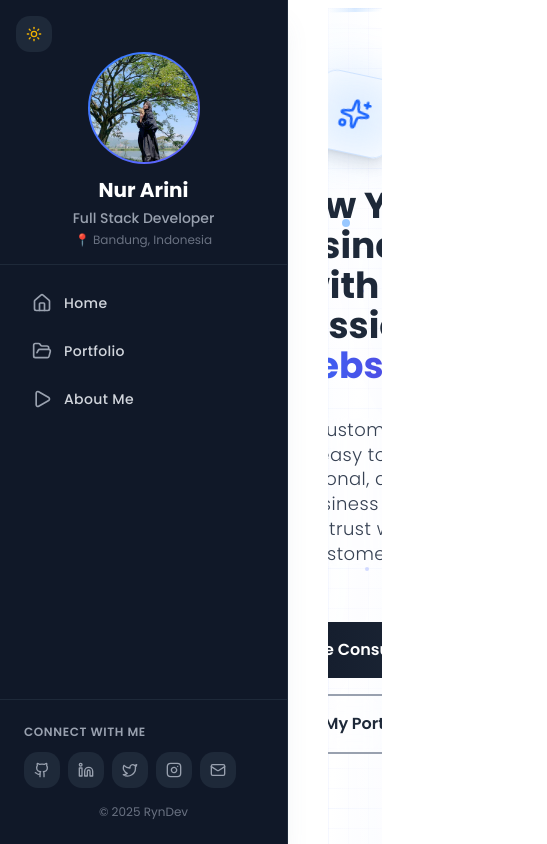
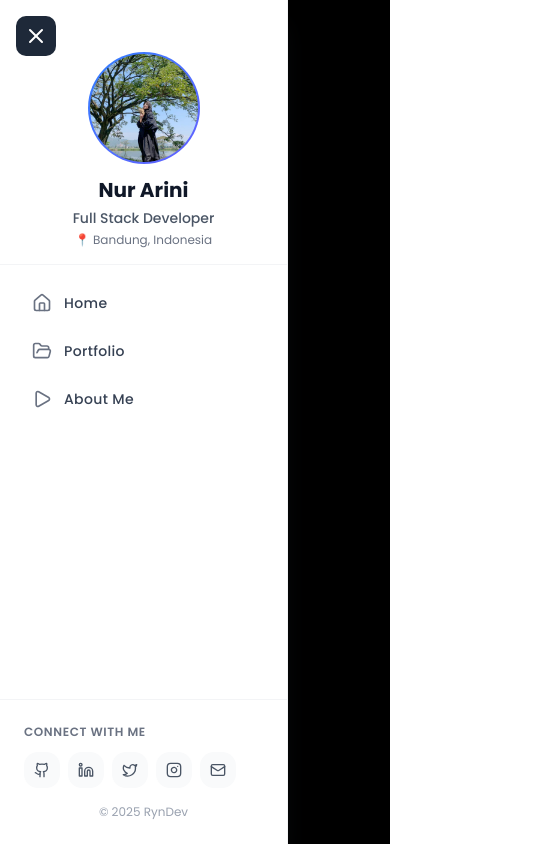
Before and after one commit to daffamusyafa/portfolio-daffa, a Next.js app: page / in a window 390 px wide. Both pictures are taken after a click on the button 34 px from the left and 34 px from the top of the page. Shown: the top 844 px of the page, 547 px wide, since content can reach past the window. Built offline with nearby package versions, Linux system fonts and the light colour scheme.

Commit message:
feat: add responsive sidebar

```diff
--- a/src/app/about/page.tsx
+++ b/src/app/about/page.tsx
@@ -10,7 +10,6 @@ const AboutPage = () => {
   return (
     <div className="min-h-screen font-poppins py-6">
       <div className="mx-auto space-y-8">
-        {/* Hero Section */}
         <div className="bg-white rounded-2xl shadow-sm p-8 border border-gray-100">
           <div className="flex flex-col md:flex-row gap-8 items-center md:items-start">
             <div className="flex-1 text-center md:text-left">
@@ -38,11 +37,7 @@ const AboutPage = () => {
               <div key={exp.id} className="relative">
                 {index !== experiences.length - 1 && <div className="absolute left-6 top-16 w-0.5 h-full bg-gray-200"></div>}
                 <div className="flex gap-6">
-                  <div className="flex-shrink-0">
-                    <div className="w-12 h-12 bg-blue-100 rounded-full flex items-center justify-center">
-                      <Briefcase className="text-blue-600" size={20} />
-                    </div>
-                  </div>
+
                   <div className="flex-1">
                     <div className="mb-4">
                       <h3 className="text-xl font-semibold text-gray-900">{exp.title}</h3>
@@ -132,7 +127,6 @@ const AboutPage = () => {
           </div>
         </div>
 
-        {/* Skills Section */}
         <SkillSection />
       </div>
     </div>
--- a/src/app/layout.tsx
+++ b/src/app/layout.tsx
@@ -17,11 +17,11 @@ const poppins = Poppins({
   variable: "--font-poppins",
   subsets: ["latin"],
   weight: ["100", "200", "300", "400", "500", "600", "700", "800", "900"],
-})
+});
 
 export const metadata: Metadata = {
-  title: "Create Next App",
-  description: "Generated by create next app",
+  title: "Nur Arini - Portfolio",
+  description: "Full Stack Developer Portfolio - Nur Arini",
 };
 
 export default function RootLayout({
@@ -35,7 +35,20 @@ export default function RootLayout({
         <div className="min-h-screen bg-white dark:bg-gray-900">
           <Sidebar />
 
-          <main className="ml-80 min-h-screen p-2 bg-white dark:bg-gray-900">
+          {/* Main content dengan responsive margin dan padding */}
+          <main
+            className="
+            ml-0 lg:ml-72
+            min-h-screen
+            p-2 lg:p-8
+            pt-16 lg:pt-2
+            bg-white
+            dark:bg-gray-900
+            transition-all
+            duration-300
+            ease-in-out
+          "
+          >
             {children}
           </main>
         </div>
--- a/src/components/Sidebar.tsx
+++ b/src/components/Sidebar.tsx
@@ -1,7 +1,7 @@
 "use client";
 
 import React, { useState } from "react";
-import { Home, FolderOpen,Play, Moon, Sun, Github, Linkedin, Twitter, Instagram, Mail } from "lucide-react";
+import { Home, FolderOpen, Play, Moon, Sun, Github, Linkedin, Twitter, Instagram, Mail, Menu, X } from "lucide-react";
 import Image from "next/image";
 import { useRouter } from "next/navigation";
 
@@ -29,13 +29,44 @@ const socialLinks = [
 export default function Sidebar() {
   const [activeItem, setActiveItem] = useState("introduction");
   const [isDarkMode, setIsDarkMode] = useState(false);
+  const [isSidebarOpen, setIsSidebarOpen] = useState(false);
 
   const router = useRouter();
 
+  const toggleSidebar = () => {
+    setIsSidebarOpen(!isSidebarOpen);
+  };
+
+  const handleNavigation = (itemId: string) => {
+    setActiveItem(itemId);
+    router.push(`/${itemId}`);
+    // Auto close sidebar di mobile setelah navigation
+    if (typeof window !== "undefined" && window.innerWidth < 1024) {
+      setIsSidebarOpen(false);
+    }
+  };
+
   return (
     <div className={`${isDarkMode ? "dark" : ""}`}>
-      <aside className="fixed left-0 top-0 h-screen w-72 font-poppins bg-white dark:bg-gray-900 border-r border-gray-100 dark:border-gray-800 flex flex-col transition-all duration-300 ease-in-out shadow-xl shadow-slate-500/10">
-        {/* Profile Section */}
+      {/* Mobile Menu Button */}
+      <button onClick={toggleSidebar} className="fixed top-4 left-4 z-50 p-2 bg-gray-800 text-white rounded-lg lg:hidden">
+        {isSidebarOpen ? <X size={24} /> : <Menu size={24} />}
+      </button>
+
+      {/* Overlay untuk mobile */}
+      {isSidebarOpen && <div className="fixed inset-0 bg-black bg-opacity-50 z-40 lg:hidden" onClick={toggleSidebar} />}
+
+      {/* Sidebar - UI tetap sama, hanya tambah responsive logic */}
+      <aside
+        className={`
+        fixed left-0 top-0 h-screen w-72 font-poppins bg-white dark:bg-gray-900
+        border-r border-gray-100 dark:border-gray-800 flex flex-col
+        transition-all duration-300 ease-in-out shadow-xl shadow-slate-500/10 z-40
+        ${isSidebarOpen ? "translate-x-0" : "-translate-x-full"}
+        lg:translate-x-0
+      `}
+      >
+        {/* Profile Section - UI sama persis */}
         <div className="p-4 border-b border-gray-100 dark:border-gray-800">
           <button onClick={() => setIsDarkMode(!isDarkMode)} className="p-2.5 rounded-xl bg-gray-100 dark:bg-gray-800 hover:bg-gray-200 dark:hover:bg-gray-700 transition-all duration-200 group">
             {isDarkMode ? <Sun className="w-4 h-4 text-yellow-500 group-hover:rotate-12 transition-transform duration-200" /> : <Moon className="w-4 h-4 text-gray-600 group-hover:-rotate-12 transition-transform duration-200" />}
@@ -54,7 +85,7 @@ export default function Sidebar() {
           </div>
         </div>
 
-        {/* Navigation */}
+        {/* Navigation - UI sama persis, hanya ganti onClick */}
         <nav className="flex-1 p-4 space-y-1">
           {navigationItems.map((item) => {
             const IconComponent = item.icon;
@@ -63,10 +94,7 @@ export default function Sidebar() {
             return (
               <button
                 key={item.id}
-                onClick={() => {
-                  setActiveItem(item.id);
-                  router.push(`/${item.id}`);
-                }}
+                onClick={() => handleNavigation(item.id)}
                 className={`w-full flex items-center gap-3 px-4 py-3 rounded-xl text-left transition-all duration-200 group relative overflow-hidden ${
                   isActive ? "bg-gradient-to-r from-blue-50 to-indigo-50 dark:from-blue-900/20 dark:to-indigo-900/20 text-blue-700 dark:text-blue-400 shadow-sm" : "text-gray-700 dark:text-gray-300 hover:bg-gray-50 dark:hover:bg-gray-800/50"
                 }`}
@@ -85,7 +113,7 @@ export default function Sidebar() {
           })}
         </nav>
 
-        {/* Social Links */}
+        {/* Social Links - UI sama persis */}
         <div className="p-6 border-t border-gray-100 dark:border-gray-800">
           <div className="mb-4">
             <p className="text-xs font-semibold text-gray-500 dark:text-gray-400 uppercase tracking-wider mb-3">Connect with me</p>
```
